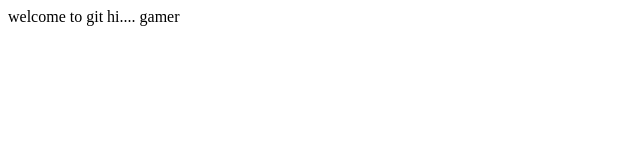
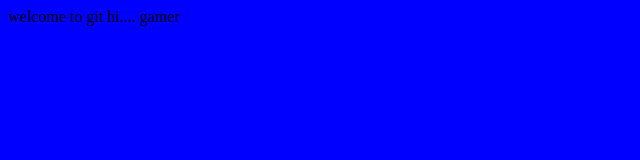
Before and after one commit to jonesy319/cse102, a plain HTML site: page index.html in a window 1280 px wide. Shown: the whole page, without its empty margins (0-640 px from the left). Drawn offline with Linux system fonts and the light colour scheme.

Commit message:
Update index.css

```diff
--- a/index.css
+++ b/index.css
@@ -1,3 +1,3 @@
 body{
-	back-ground:blue;
+	background-color:blue;
 }
```
